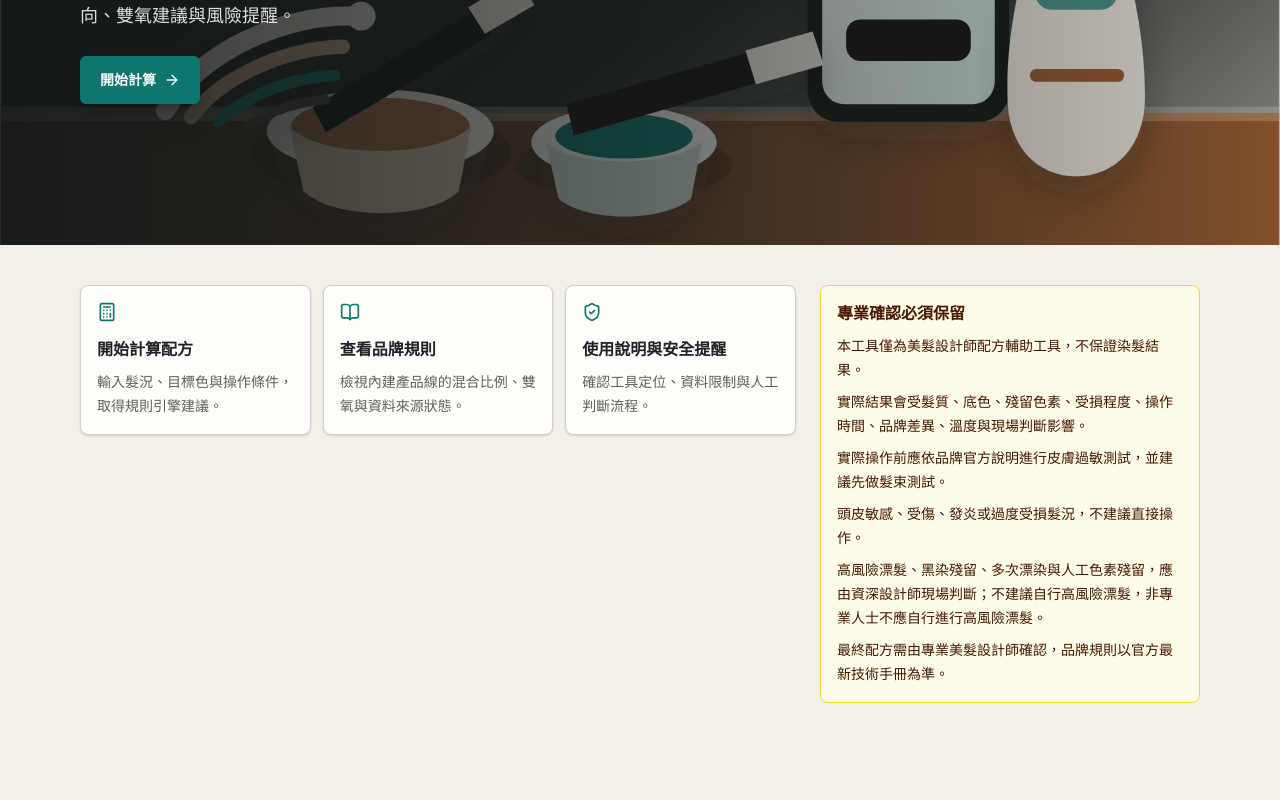
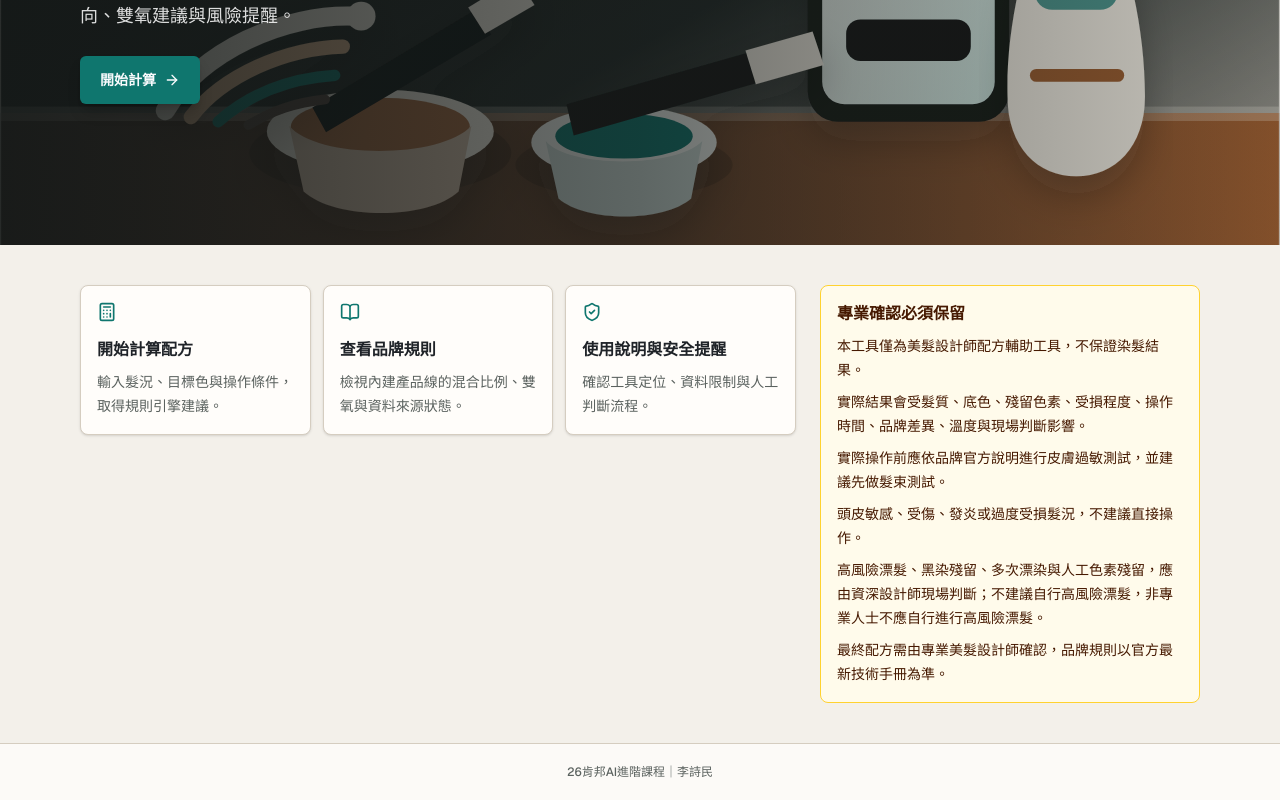
Before and after one commit to sherman0769/haircolor-formula-assistant, a Next.js app: page / in a window 1280 px wide. Shown: the part 364-1164 px from the top of the page. Before the commit the page ends 1107 px from the top, so only its background shows below. Built offline with nearby package versions, Linux system fonts and the light colour scheme.

Commit message:
Add course attribution footer

```diff
--- a/app/layout.tsx
+++ b/app/layout.tsx
@@ -73,6 +73,9 @@ export default function RootLayout({
           </div>
         </header>
         <main className="pb-24 md:pb-0">{children}</main>
+        <footer className="border-t border-border bg-panel/80 px-4 py-5 pb-28 text-center text-xs font-medium text-muted-foreground md:pb-5">
+          26肯邦AI進階課程｜李詩民
+        </footer>
         <MobileNav />
       </body>
     </html>
```
